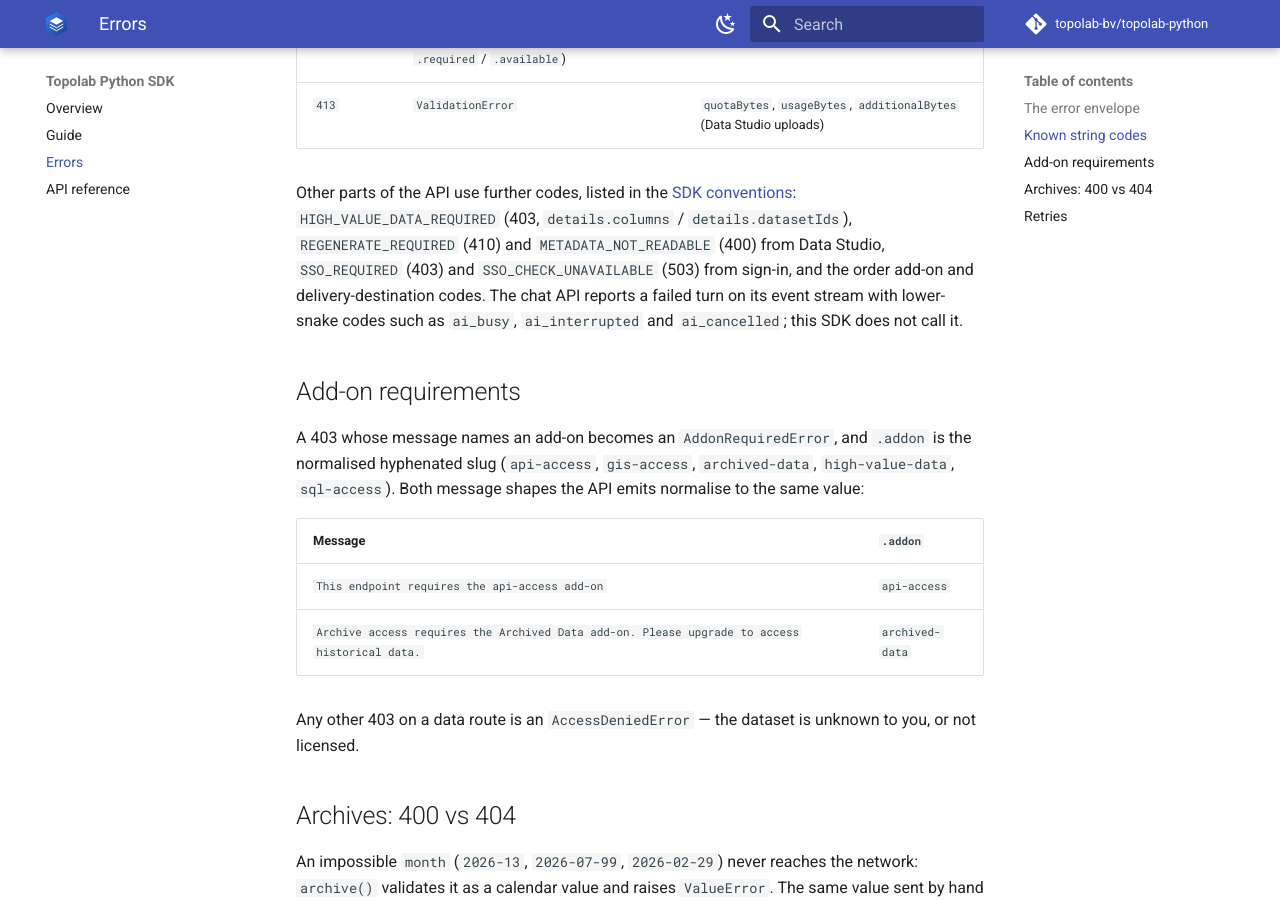
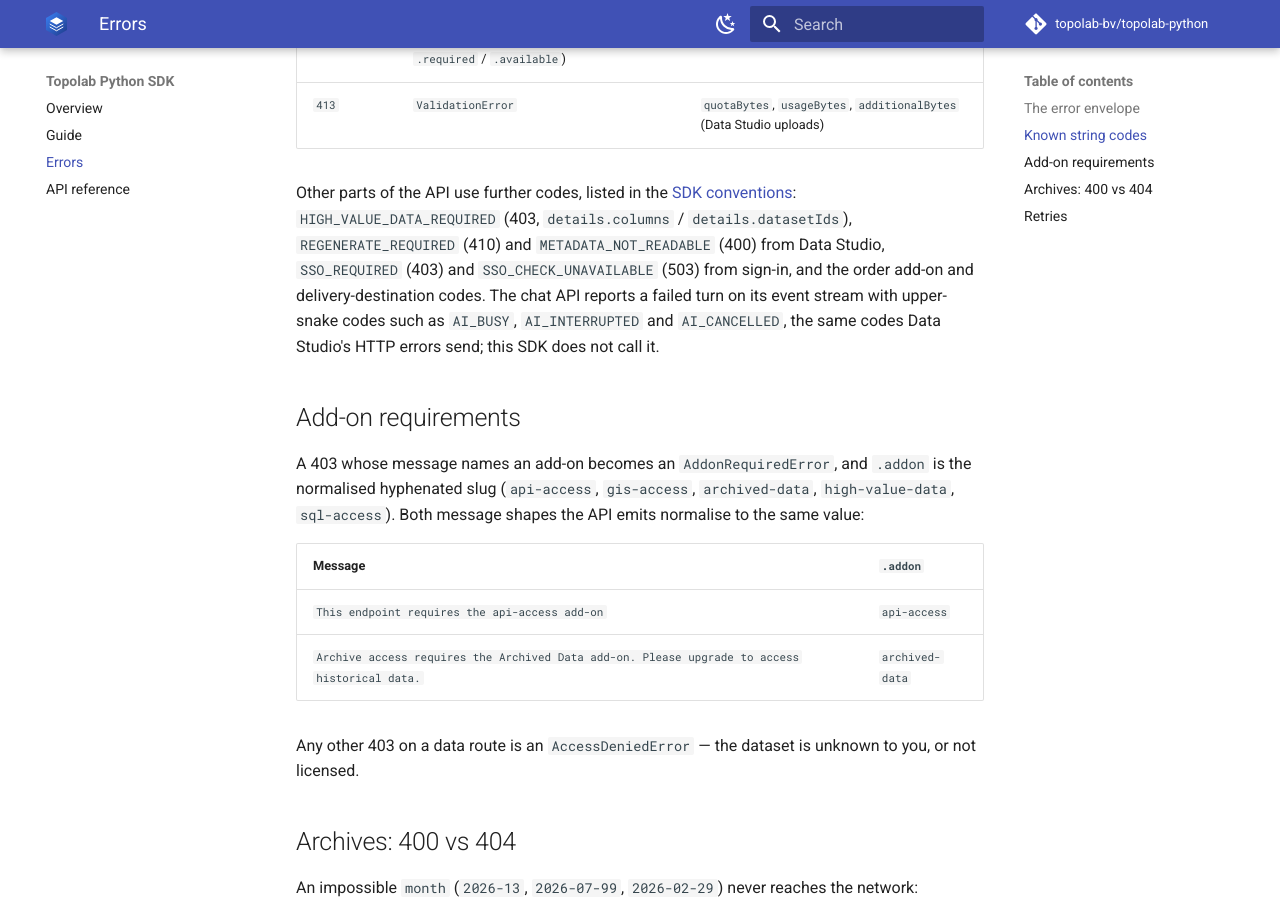
Before and after one commit to topolab-bv/topolab-python, an MkDocs documentation site: the page built from docs/errors.md, in a window 1280 px wide and 900 px high, scrolled down 3571 px. Built offline with MkDocs 1.6.1 and Material for MkDocs 9.7.7, drawn with Linux system fonts in a browser that asks for light colours; comment, search, counter and statistics services are not loaded.

Commit message:
docs(errors): chat stream codes are upper-snake
The engine renamed every chat SSE error code to upper-snake, so
docs/errors.md names AI_BUSY, AI_INTERRUPTED and AI_CANCELLED. Folded
into the unreleased 0.2.1 entry.

```diff
--- a/docs/errors.md
+++ b/docs/errors.md
@@ -111,8 +111,9 @@
 `REGENERATE_REQUIRED` (410) and `METADATA_NOT_READABLE` (400) from Data Studio,
 `SSO_REQUIRED` (403) and `SSO_CHECK_UNAVAILABLE` (503) from sign-in, and the
 order add-on and delivery-destination codes. The chat API reports a failed turn
-on its event stream with lower-snake codes such as `ai_busy`, `ai_interrupted`
-and `ai_cancelled`; this SDK does not call it.
+on its event stream with upper-snake codes such as `AI_BUSY`, `AI_INTERRUPTED`
+and `AI_CANCELLED`, the same codes Data Studio's HTTP errors send; this SDK does
+not call it.
 
 ## Add-on requirements
 
```
Also changed, not shown: CHANGELOG.md (+3 -0 lines).
